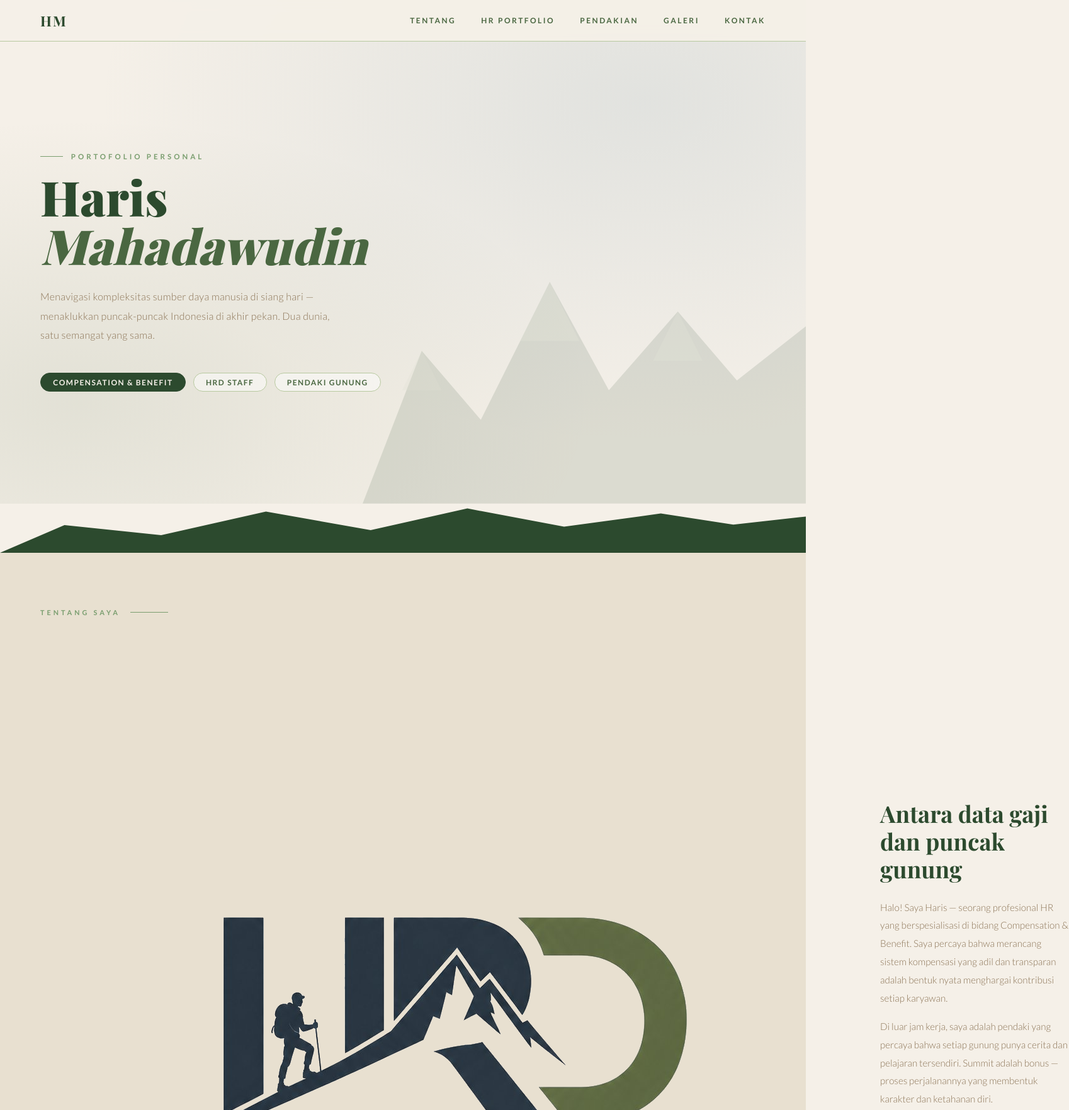
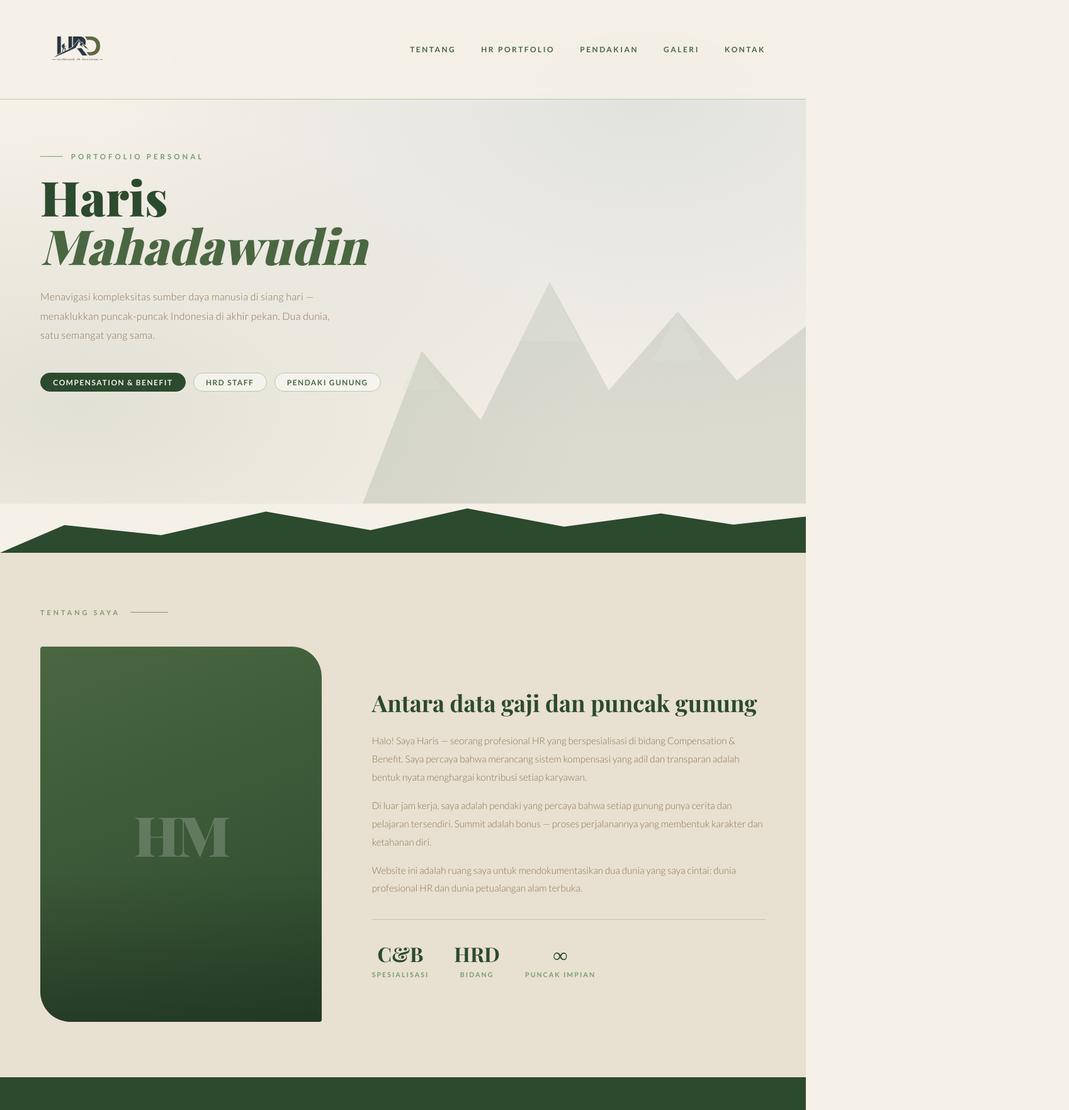
Before and after one commit to harismahadawudin160899-tech/harismahadawudin160899-tech.github.io, a plain HTML site: page index.html in a window 1280 px wide. Shown: the top 1763 px of the page at 63% size, 1698 px wide, since content can reach past the window. Drawn offline with nearby package versions, Linux system fonts and the light colour scheme; a web font is replaced by a local one.

Commit message:
Update index.html

```diff
--- a/index.html
+++ b/index.html
@@ -174,12 +174,10 @@
       color: rgba(255,255,255,0.2); letter-spacing: -4px;
       position: relative; z-index: 1;
     }
-    /* Uncomment ini untuk pakai foto asli:
     .about-photo img {
       width: 100%; aspect-ratio: 3/4; object-fit: cover;
       border-radius: 4px 48px 4px 48px;
     }
-    */
 
     .about-text h2 {
       font-family: 'Playfair Display', serif;
@@ -361,7 +359,7 @@
        Ubah teks menu sesuai kebutuhan
   ============================================ -->
   <nav id="navbar">
-    <div class="nav-logo">HM</div>
+    <div class="nav-logo"><img src="logowebsiteharis.png" alt="Logo Haris Mahadawudin" style="height: 116px; width: auto;" /></div>
     <div class="nav-links" id="nav-menu">
       <a href="#tentang">Tentang</a>
       <a href="#portfolio">HR Portfolio</a>
@@ -424,14 +422,10 @@
     <div class="section-label">Tentang Saya</div>
     <div class="about-grid">
 
-      <!-- Foto profil placeholder — ganti dengan foto asli kamu -->
-      <!-- Cara pakai foto: hapus div.about-photo-placeholder, uncomment tag <img> -->
-      <div class="about-photo">
-  <img src="logowebsiteharis.png" alt="Foto Haris Mahadawudin" />
-</div>
-      <!-- <div class="about-photo">
-        <img src="foto-profil.jpg" alt="Foto Haris Mahadawudin" />
-      </div> -->
+      <!-- Foto profil akan ditambahkan nanti -->
+      <div class="about-photo-placeholder" aria-hidden="true">
+        <div class="photo-initials">HM</div>
+      </div>
 
       <div class="about-text">
         <!-- == GANTI JUDUL ABOUT == -->
@@ -689,7 +683,7 @@
         </a>
 
         <!-- == GANTI URL LINKEDIN == -->
-        <a class="contact-link" href="www.linkedin.com/in/harismahadawudin" target="_blank" rel="noopener">
+        <a class="contact-link" href="https://www.linkedin.com/in/harismahadawudin" target="_blank" rel="noopener">
           <i class="ti ti-brand-linkedin" aria-hidden="true"></i> LinkedIn
         </a>
 
```
